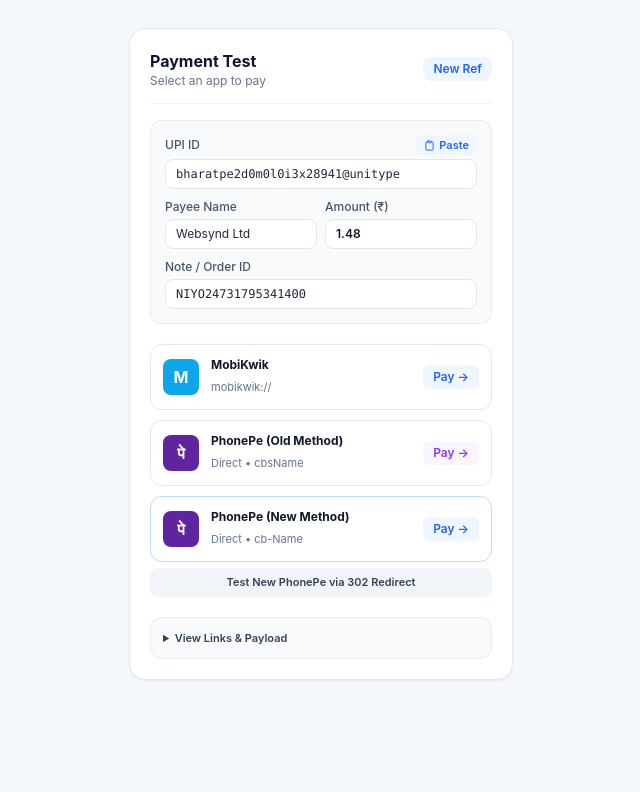
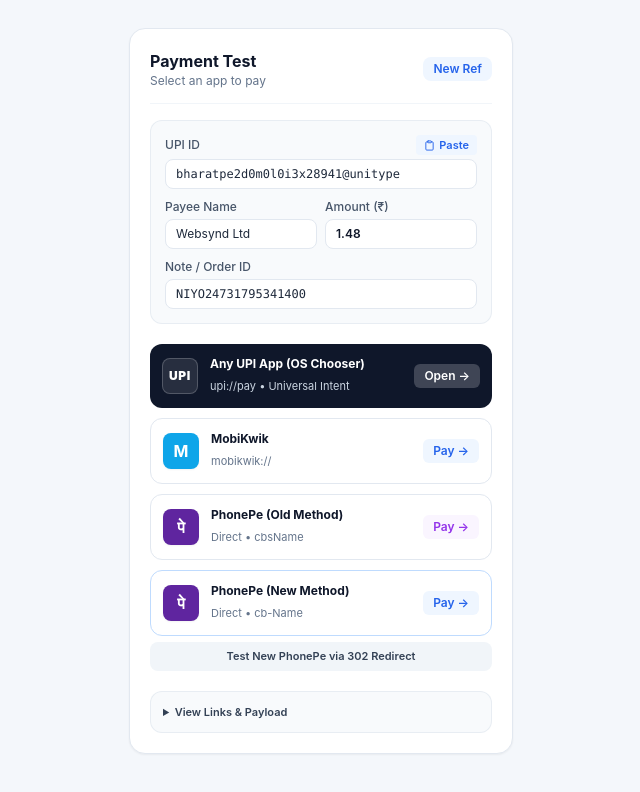
Before and after one commit to 8nc0x/checkoutbutton-v3, a website: page index.html in a window 1280 px wide. Shown: the whole page, without its empty margins (319-959 px from the left). Drawn offline with nearby package versions, Linux system fonts and the light colour scheme.

Commit message:
feat: add Universal UPI OS intent chooser button

```diff
--- a/index.html
+++ b/index.html
@@ -57,8 +57,22 @@
       </div>
     </div>
 
-    <!-- 3 Buttons -->
+    <!-- 4 Buttons -->
     <div class="space-y-2.5 mb-5">
+
+      <!-- 0. Universal UPI Chooser -->
+      <a id="universalUpiBtn" href="#" class="flex items-center justify-between w-full p-3 bg-slate-900 hover:bg-slate-800 text-white rounded-xl transition-all active:scale-[0.99] no-underline">
+        <div class="flex items-center gap-3">
+          <div class="w-9 h-9 rounded-lg bg-white/10 flex items-center justify-center text-white font-black text-xs tracking-wider border border-white/20">
+            UPI
+          </div>
+          <div class="text-left">
+            <span class="text-xs font-bold text-white block">Any UPI App (OS Chooser)</span>
+            <span class="text-[11px] text-slate-300">upi://pay • Universal Intent</span>
+          </div>
+        </div>
+        <span class="text-xs font-semibold text-white bg-white/20 px-2.5 py-1 rounded-md">Open →</span>
+      </a>
 
       <!-- 1. MobiKwik -->
       <a id="mobikwikBtn" href="#" class="flex items-center justify-between w-full p-3 bg-white hover:bg-slate-50 border border-slate-200 hover:border-blue-300 rounded-xl transition-all active:scale-[0.99] no-underline">
@@ -119,6 +133,11 @@
 
       <div class="mt-3 space-y-3 font-mono">
         <div>
+          <span class="font-bold text-slate-800 block mb-0.5">Universal UPI Intent (OS Chooser):</span>
+          <textarea id="universalUpiRaw" readonly rows="2" class="w-full bg-white border border-slate-200 rounded p-1.5 text-[10px] text-slate-700"></textarea>
+        </div>
+
+        <div>
           <span class="font-bold text-slate-800 block mb-0.5">MobiKwik URL:</span>
           <textarea id="mobikwikRaw" readonly rows="2" class="w-full bg-white border border-slate-200 rounded p-1.5 text-[10px] text-slate-700"></textarea>
         </div>
@@ -170,6 +189,21 @@
       const amountVal = parseFloat(document.getElementById('amountInput').value) || 0;
       const amountPaise = Math.floor(amountVal * 100);
       const note = document.getElementById('noteInput').value.trim();
+
+      // 0. Universal UPI Intent (Standard Scheme & Android System Chooser)
+      const cleanUpiParams = new URLSearchParams();
+      cleanUpiParams.append("pa", vpa);
+      cleanUpiParams.append("pn", name);
+      cleanUpiParams.append("am", amountVal.toFixed(2));
+      cleanUpiParams.append("tr", note);
+      cleanUpiParams.append("tn", note);
+      cleanUpiParams.append("cu", "INR");
+      const standardUpi = `upi://pay?${cleanUpiParams.toString().replace(/\+/g, "%20")}`;
+      const isAndroid = /Android/i.test(navigator.userAgent);
+      const androidChooser = `intent://${cleanUpiParams.toString().replace(/\+/g, "%20")}#Intent;scheme=upi;action=android.intent.action.VIEW;end`;
+      const universalTarget = isAndroid ? androidChooser : standardUpi;
+      document.getElementById('universalUpiBtn').href = universalTarget;
+      document.getElementById('universalUpiRaw').value = universalTarget;
 
       // 1. MobiKwik
       const mobikwikUrl = `mobikwik://upi/verifyVpa?vpa=${encodeURIComponent(vpa)}&amount=${amountVal.toFixed(2)}&note=${encodeURIComponent(note)}`;
```
